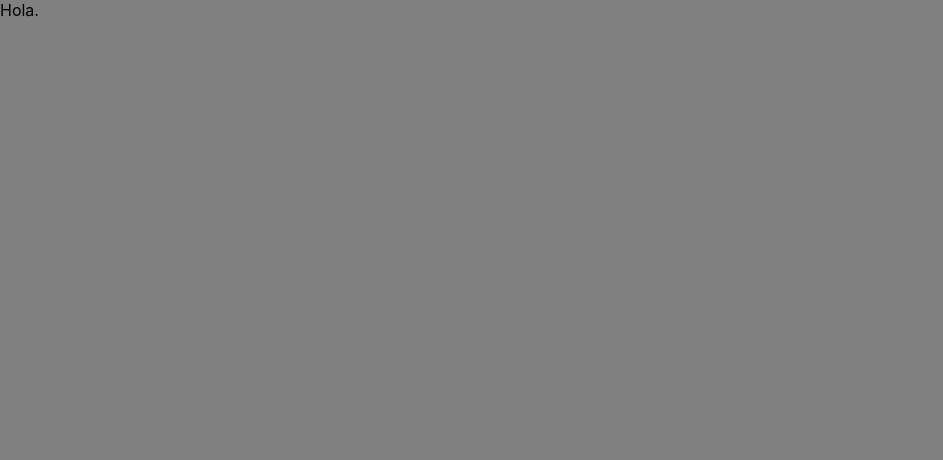
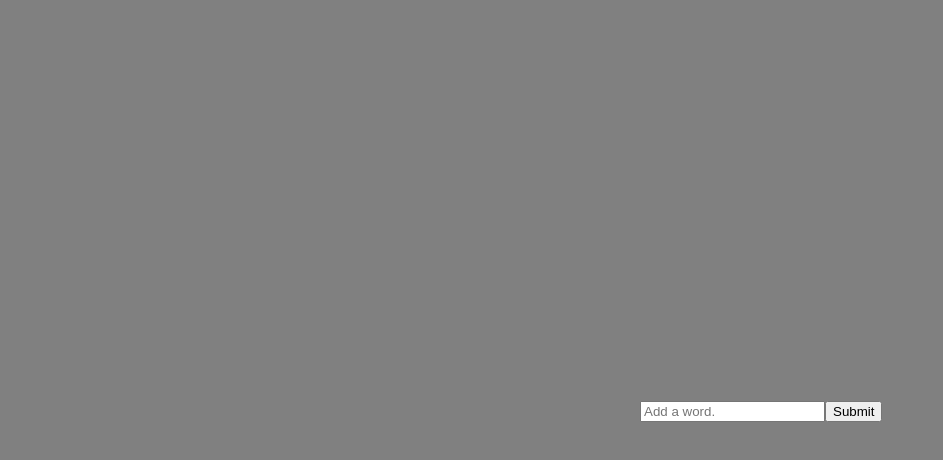
Before and after one commit to JacksonSmith43/Random_Small_React_Exercises, a React (Create React App) app: page / in a window 1280 px wide. Shown: the top 460 px of the page, without its empty margins (0-943 px from the left). Built offline with nearby package versions, Linux system fonts and the light colour scheme; the HTML template or start-up script is replaced by a standard one.

Commit message:
Saving project inbetween.

```diff
--- a/src/App.css
+++ b/src/App.css
@@ -1,7 +1,18 @@
-body{
+body {
   background-color: gray;
 }
 
 .App {
   text-align: center;
 }
+
+
+.input-local-storage-container {
+  position: absolute;
+  top: 50%;
+  left: 50%;
+}
+
+.input-button {
+
+}
--- a/src/App.js
+++ b/src/App.js
@@ -1,9 +1,58 @@
+import { use, useEffect, useRef, useState } from 'react';
 import './App.css';
 
 function App() {
+
+
+  /* Local Storage I stuff. */
+  // 1. Check if something has been inputed.
+  // 2. useState to safe the state of the word.
+  //
+  const [isWordInputed, setIsWordInputed] = useState(false);
+  const [isSavedWord, setIsSavedWord] = useState();
+  const [isPageReloaded, setIsPageReloaded] = useState();
+
+  const userInput = useRef();
+
+  useEffect(() => {
+    setIsSavedWord(localStorage.setItem("userInput", JSON.stringify(userInput.current.value)));
+  }, [userInput.current]);
+
+
+  function checksReload(){
+    if (performance.getEntriesByType("navigation")[0]?.type === "reload") { // Checks whether the page has been reloaded. /// Needed help here.
+      setIsPageReloaded(true);
+      console.log("Page reload.");
+
+    } else {
+      setIsPageReloaded(false);
+    }
+
+  }
+
+
   return (
-    <div>Hola.</div>
+    <div className='input-local-storage-container'>
+      <input ref={userInput} onChange={checksReload} value={`${isWordInputed ? JSON.parse(localStorage.getItem('userInput')) : ""}`} type='text' placeholder='Add a word.'></input>
+      <button className='input-button' onClick={handleButtonClick} >Submit</button>
+    </div>
   );
+
+  function handleButtonClick() {
+    console.log("userInput: ", userInput.current.value);
+
+    if (userInput.current.value === "") {
+      setIsWordInputed(false);
+      console.log("Nothing has been inputed.");
+
+    } else {
+      setIsWordInputed(true);
+      setIsSavedWord(userInput.current.value);
+
+
+
+    }
+  }
 }
 
 export default App;
```
